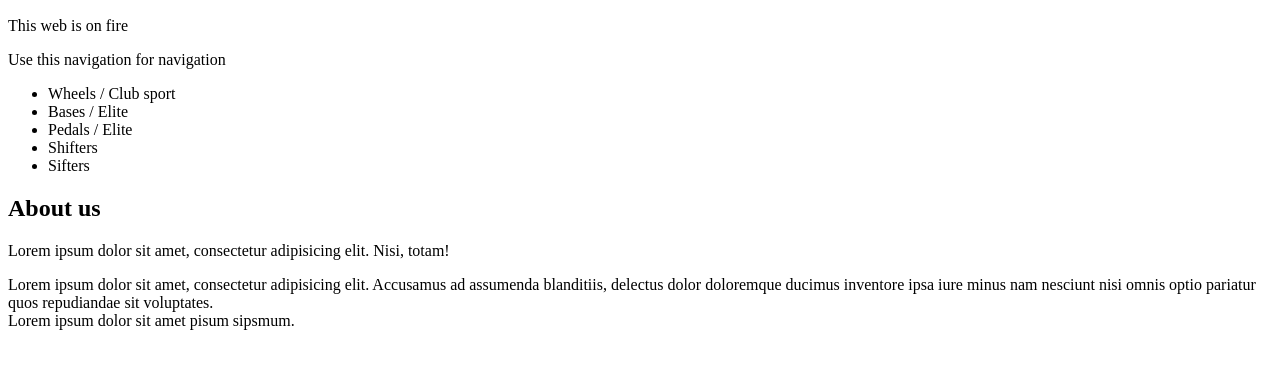
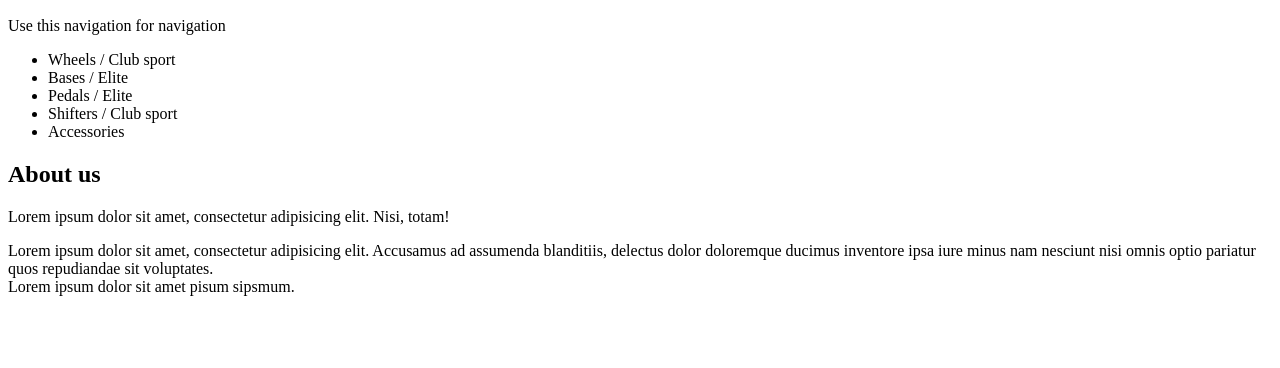
Before and after one commit to Aiwwa/REABASE, a plain HTML site: page index.html in a window 1280 px wide. Shown: the part 50-418 px from the top of the page. Drawn offline with Linux system fonts and the light colour scheme.

Commit message:
fire-fix-1

```diff
--- a/index.html
+++ b/index.html
@@ -8,14 +8,13 @@
 <header>
     <nav>
         <h1>Sim racing - Fanatec</h1>
-        <div>This web is on fire</div>
         <p>Use this navigation for navigation</p>
         <ul>
             <li>Wheels / Club sport</li>
             <li>Bases / Elite</li>
             <li>Pedals / Elite</li>
-            <li>Shifters</li>
-            <li>Sifters</li>
+            <li>Shifters / Club sport</li>
+            <li>Accessories</li>
         </ul>
     </nav>
 </header>
```
